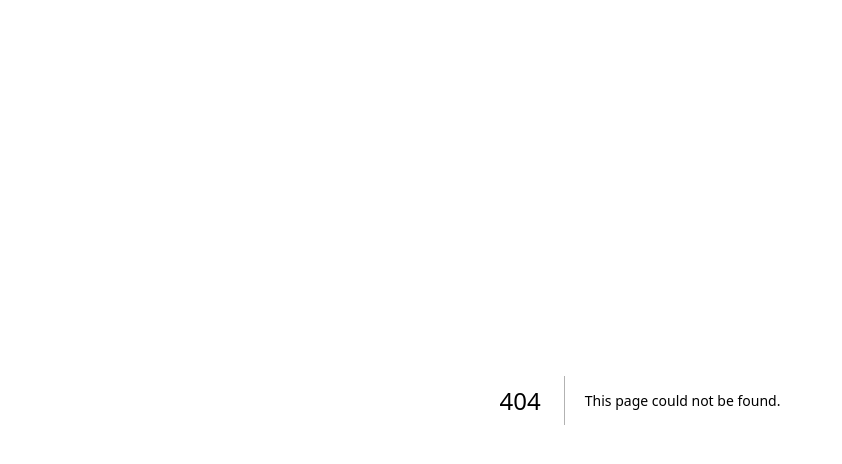
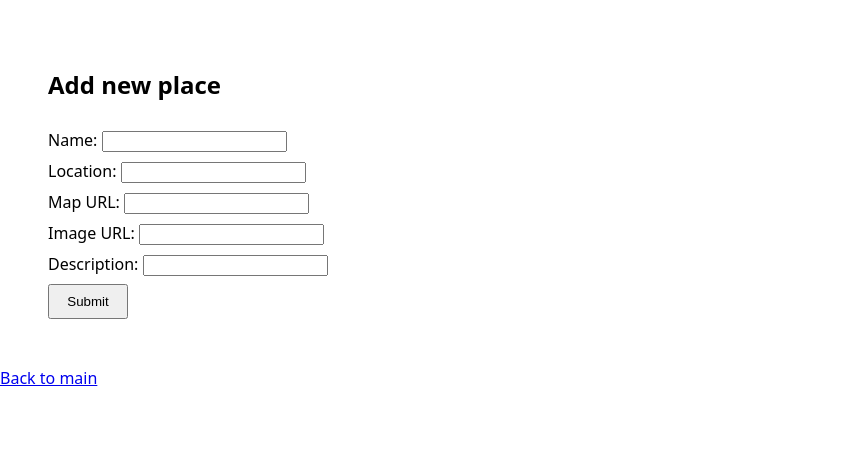
Before and after one commit to mariiaovs/crud-recap, a Next.js app: page /create in a window 1280 px wide. Before the commit this address had no page. Shown: the top 464 px of the page, without its empty margins (0-842 px from the left). Built offline with nearby package versions, Linux system fonts and the light colour scheme.

Commit message:
added add places function

```diff
--- /dev/null
+++ b/components/Form.js
@@ -0,0 +1,49 @@
+import { useRouter } from "next/router";
+import styled from "styled-components";
+
+const StyledForm = styled.form`
+  display: flex;
+  flex-direction: column;
+  gap: 0.5rem;
+  margin: 1rem;
+  padding: 2rem;
+`;
+const StyledButton = styled.button`
+  width: 5rem;
+  padding: 0.5rem;
+`;
+export default function Form({ handleAddPlace }) {
+  const router = useRouter();
+  function handleSubmit(event) {
+    event.preventDefault();
+    const formData = new FormData(event.target);
+    const data = Object.fromEntries(formData);
+
+    handleAddPlace(data);
+    event.target.reset();
+    event.target.name.focus();
+    router.push("/");
+  }
+
+  return (
+    <StyledForm onSubmit={handleSubmit}>
+      <h2>Add new place</h2>
+      <label htmlFor="name">
+        Name: <input name="name" id="name" required></input>
+      </label>
+      <label htmlFor="location">
+        Location: <input name="location" id="location"></input>
+      </label>
+      <label htmlFor="mapURL">
+        Map URL: <input name="mapURL" id="mapURL"></input>
+      </label>
+      <label htmlFor="image">
+        Image URL: <input name="image" id="image"></input>
+      </label>
+      <label htmlFor="description">
+        Description: <input name="description" id="description"></input>
+      </label>
+      <StyledButton>Submit</StyledButton>
+    </StyledForm>
+  );
+}
--- a/package.json
+++ b/package.json
@@ -15,7 +15,8 @@
     "next": "13.4.8",
     "react": "18.2.0",
     "react-dom": "18.2.0",
-    "styled-components": "^6.0.2"
+    "styled-components": "^6.0.2",
+    "uid": "^2.0.2"
   },
   "devDependencies": {
     "@svgr/webpack": "^8.0.1",
--- a/pages/_app.js
+++ b/pages/_app.js
@@ -1,10 +1,29 @@
+import { useId, useState } from "react";
 import GlobalStyle from "../styles";
+import { initialPlaces } from "@/lib/db";
+import { uid } from "uid";
 
 export default function App({ Component, pageProps }) {
+  const [places, setPlaces] = useState(initialPlaces);
+  function handleAddPlace(formData) {
+    const newPlace = {
+      id: uid(),
+      name: formData.name,
+      location: formData.location,
+      image: formData.image,
+      mapURL: formData.mapURL,
+      description: formData.description,
+    };
+    setPlaces([...places, newPlace]);
+  }
   return (
     <>
       <GlobalStyle />
-      <Component {...pageProps} />
+      <Component
+        {...pageProps}
+        places={places}
+        handleAddPlace={handleAddPlace}
+      />
     </>
   );
 }
--- /dev/null
+++ b/pages/create.js
@@ -0,0 +1,10 @@
+import Form from "@/components/Form";
+import Link from "next/link";
+export default function CreatePage({ handleAddPlace }) {
+  return (
+    <>
+      <Form handleAddPlace={handleAddPlace} />
+      <Link href="/">Back to main</Link>
+    </>
+  );
+}
```
Also changed, not shown: pages/index.js (+23 -6 lines), 1 other file (tests, documents, lock files or other folders).
